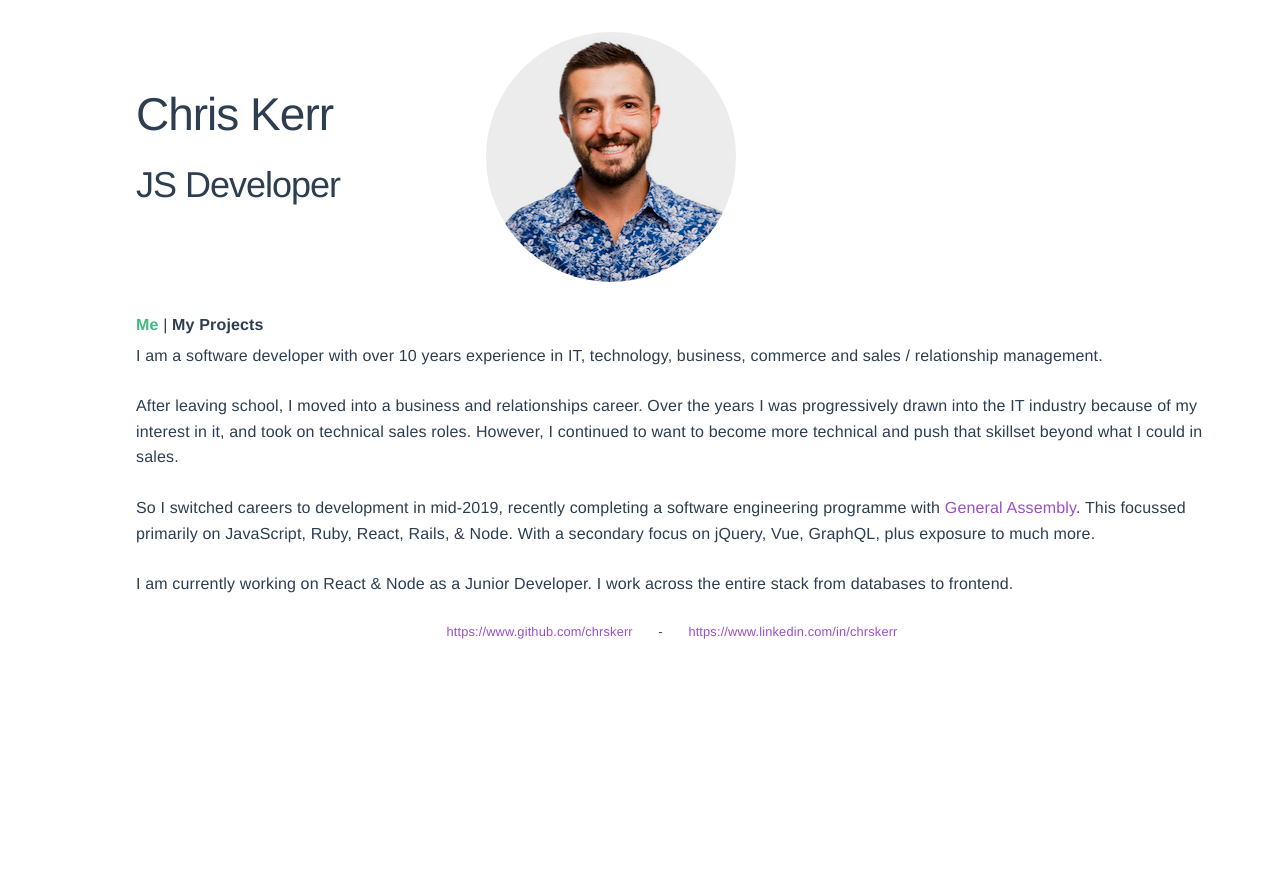
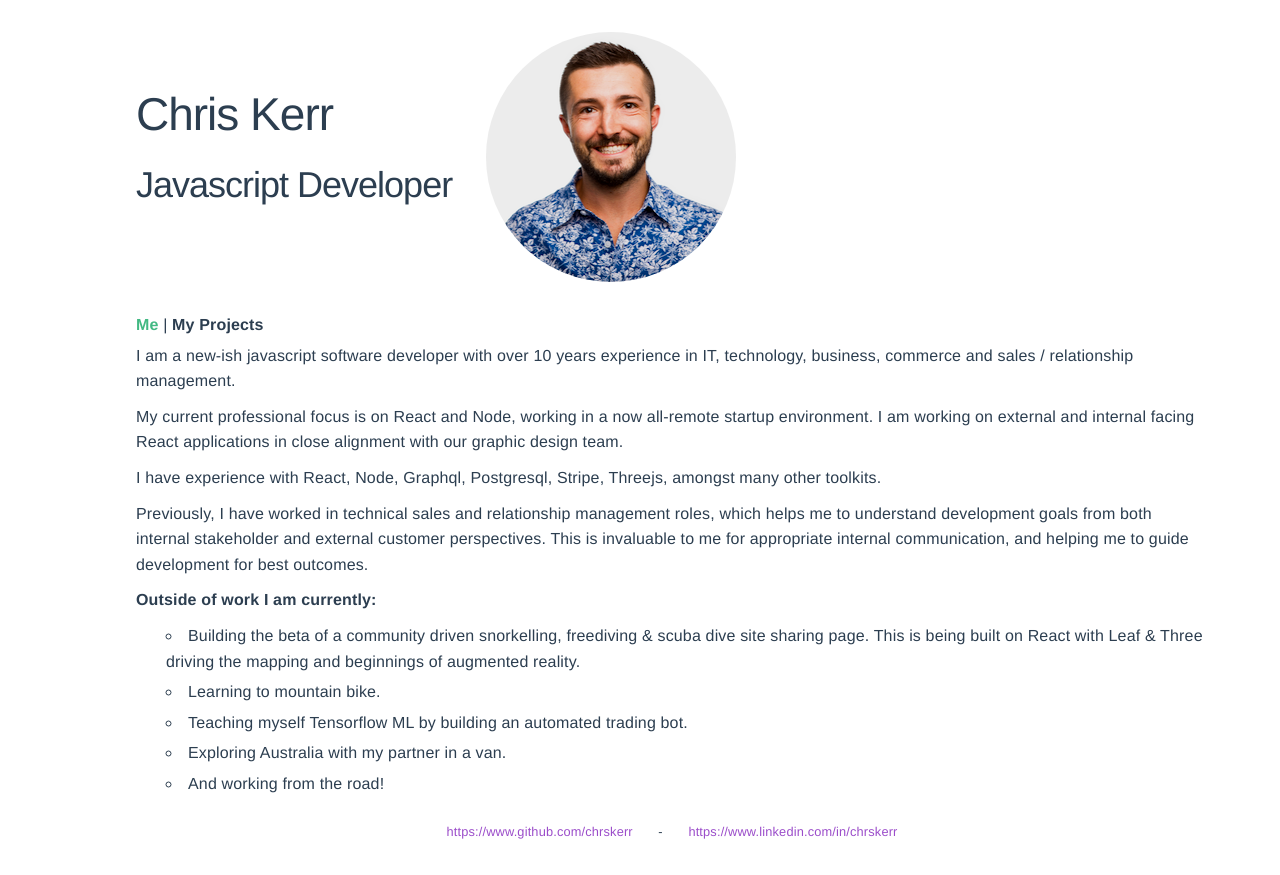
Before and after one commit to chrskerr/chrskerr.com, a Vue app: page / in a window 1280 px wide. Before the commit the page ends 800 px from the top, so only its background shows below. Built offline with nearby package versions, Linux system fonts and the light colour scheme.

Commit message:
copy updates

```diff
--- a/src/App.vue
+++ b/src/App.vue
@@ -3,7 +3,7 @@
     <div id="top">
       <div id="text_container">
         <h1>Chris Kerr</h1>
-        <h2>JS Developer</h2>
+        <h2>Javascript Developer</h2>
       </div>
       <img id="headshot" src="@/assets/1.png" alt="Chris headshot" />
     </div>
--- a/src/components/ProjectNav.vue
+++ b/src/components/ProjectNav.vue
@@ -1,11 +1,12 @@
 <template>
     <div id="nav">
         <span id='hide'>-- </span>
+        <router-link to='/projects/jellyfish'>Jellyfish</router-link><span id='hide'> | </span>
         <router-link to='/projects/penne-pinching'>Penne Pinching</router-link><span id='hide'> | </span>
         <router-link to='/projects/wevote'>WeVote</router-link><span id='hide'> | </span>
         <!-- <router-link to="/projects/piroku">Pi-roku, amnesiatic webhosting</router-link><span id='hide'> | </span> -->
         <!-- <router-link to="/projects/basicflights">Basic Flight Booker</router-link><span id='hide'> | </span> -->
-        <router-link to="/projects/projectone">File Upload / Instant Messaging</router-link><span id='hide'> | </span>
+        <!-- <router-link to="/projects/projectone">File Upload / Instant Messaging</router-link><span id='hide'> | </span> -->
         <router-link to="/projects/tictactoe">Tic Tac Toe</router-link><span id='hide'> | </span>
         <router-link to="/projects/catgame">JS Cat Game</router-link>
         <hr />
--- a/src/router/index.js
+++ b/src/router/index.js
@@ -63,6 +63,11 @@ const routes = [
 		name: "penne-pinching",
 		component: () => import( "../views/projects/PennePinching.vue" ),
 	},
+	{
+		path: "/projects/jellyfish",
+		name: "jellyfish",
+		component: () => import( "../views/projects/Jellyfish.vue" ),
+	},
 ];
 
 const router = new VueRouter({
--- a/src/views/Home.vue
+++ b/src/views/Home.vue
@@ -1,17 +1,17 @@
 <template>
 	<div class="home">
-		<p>
-			I am a software developer with over 10 years experience in IT, technology, business, commerce and sales / relationship management.
-		</p>
-		<p>
-			After leaving school, I moved into a business and relationships career. Over the years I was progressively drawn into the IT industry because of my interest in it, and took on technical sales roles. However, I continued to want to become more technical and push that skillset beyond what I could in sales.
-		</p>
-		<p>
-			So I switched careers to development in mid-2019, recently completing a software engineering programme with <a target="_blank" rel="noopener" href="https://generalassemb.ly/education/software-engineering-immersive/sydney">General Assembly</a>. This focussed primarily on JavaScript, Ruby, React, Rails, & Node. With a secondary focus on jQuery, Vue, GraphQL, plus exposure to much more.
-		</p>
-		<p>
-			I am currently working on React & Node as a Junior Developer. I work across the entire stack from databases to frontend.
-		</p>
+		<p>I am a new-ish javascript software developer with over 10 years experience in IT, technology, business, commerce and sales / relationship management.</p>
+		<p>My current professional focus is on React and Node, working in a now all-remote startup environment. I am working on external and internal facing React applications in close alignment with our graphic design team.</p>
+		<p>I have experience with React, Node, Graphql, Postgresql, Stripe, Threejs, amongst many other toolkits.</p>
+		<p>Previously, I have worked in technical sales and relationship management roles, which helps me to understand development goals from both internal stakeholder and external customer perspectives. This is invaluable to me for appropriate internal communication, and helping me to guide development for best outcomes.</p>
+		<p><strong>Outside of work I am currently:</strong></p>
+		<ul>
+			<li>Building the beta of a community driven snorkelling, freediving & scuba dive site sharing page. This is being built on React with Leaf & Three driving the mapping and beginnings of augmented reality.</li>
+			<li>Learning to mountain bike.</li>
+			<li>Teaching myself Tensorflow ML by building an automated trading bot.</li>
+			<li>Exploring Australia with my partner in a van.</li>
+			<li>And working from the road!</li>
+		</ul>
 	</div>
 </template>
 
@@ -23,6 +23,14 @@ export default {
 </script>
 
 <style scoped>
-
+	p {
+		margin-bottom: 1rem;
+	}
+	ul {
+		margin-left: 3rem;
+	}
+	li {
+		margin-bottom: 0.5rem;
+	}
 
 </style>
--- a/src/views/Projects.vue
+++ b/src/views/Projects.vue
@@ -15,7 +15,7 @@ export default {
 		"project-nav": ProjectNav,
 	},
 	beforeCreate () {
-		this.$router.push({ name: "penne-pinching" });
+		this.$router.push({ name: "jellyfish" });
 	},
 };
 </script>
--- /dev/null
+++ b/src/views/projects/Jellyfish.vue
@@ -0,0 +1,44 @@
+<template>
+    <div id="jellyfish">
+        <project-nav />
+        <h3>Jellyfish: Dive Sites Site</h3>
+        <ul>
+            <li><a target="_blank" rel="noreferrer" href='https://staging-jellyfish.web.app/'>Link to beta site</a></li>
+            <li><a href='https://github.com/chrskerr/dive-map-website' target="_blank" rel="noreferrer">GitHub repo</a></li>
+        </ul>
+        <p>
+            I've recently started travelling Australia and taking a more active interest in freediving, and realised that it's incredibly hard to work out if there are interesting dives nearby. Outside of talking to dive-shops, there doesn't appear to be a way of looking at a map and deciding where to visit based upon what it has.
+        </p>
+        <p>
+            So I started creating a simple React app which is intended to be the community hub for this information. Dives are addable, and editable, with an intended-Wikipedia style history to view changes and how they have evolved. I was this information to both belong to and be available to the community.
+        </p>
+        <p>
+            It is using Leafletjs for the mapping, and I am building an augmented reality dive site viewer using Threejs (very beta right now).
+        </p>
+        <p>
+            This is a new project under very active development so mostly doesn't work so far :)
+        </p>
+    </div>
+</template>
+
+<script>
+import ProjectNav from "../../components/ProjectNav.vue";
+
+export default {
+	name: "jellyfish",
+	components: {
+		"project-nav": ProjectNav,
+	},
+};
+</script>
+
+<style scoped>
+    ul {
+        display: flex;
+        flex-direction: row;
+    }
+
+    li {
+        margin-left: 1em;
+    }
+</style>
--- a/src/views/projects/PennePinching.vue
+++ b/src/views/projects/PennePinching.vue
@@ -16,10 +16,10 @@
             The page lets us log our meals, update the menu, and view analytics about our history and projections. We can see our trends and overall financial position after the purchase.
         </p>
         <p>
-            It is built using React, Hooks, Apollo GraphQL, XState, Ant Design and Firebase Auth, and is hosted on my Raspberry Pi.
+            It is built using React, Hooks, Apollo GraphQL, XState, Ant Design and Firebase Auth.
         </p>
         <p>
-            The backend is a Harsura container linked to a Postgres DB, which is serving a GraphQL interface, and is hosted on Heroku.
+            The backend is a Harsura container linked to a Postgres DB, which is serving a GraphQL interface.
         </p>
     </div>
 </template>
```
Also changed, not shown: 1 other file (tests, documents, lock files or other folders).
